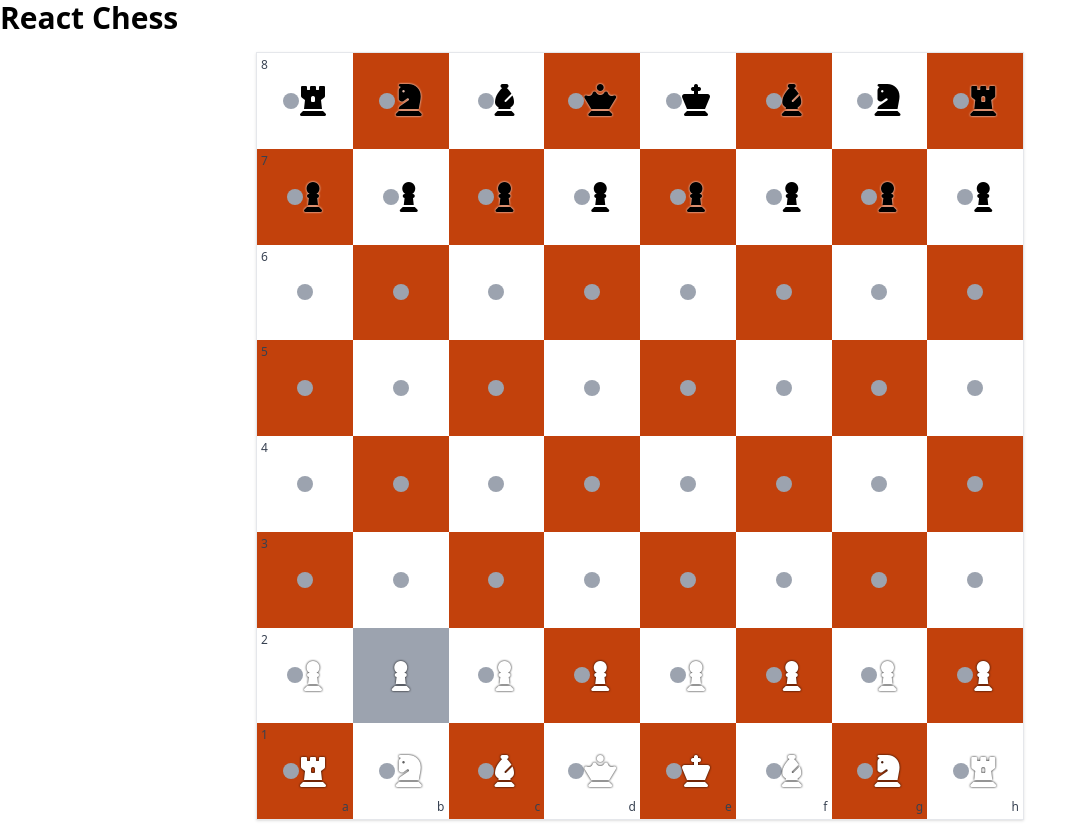
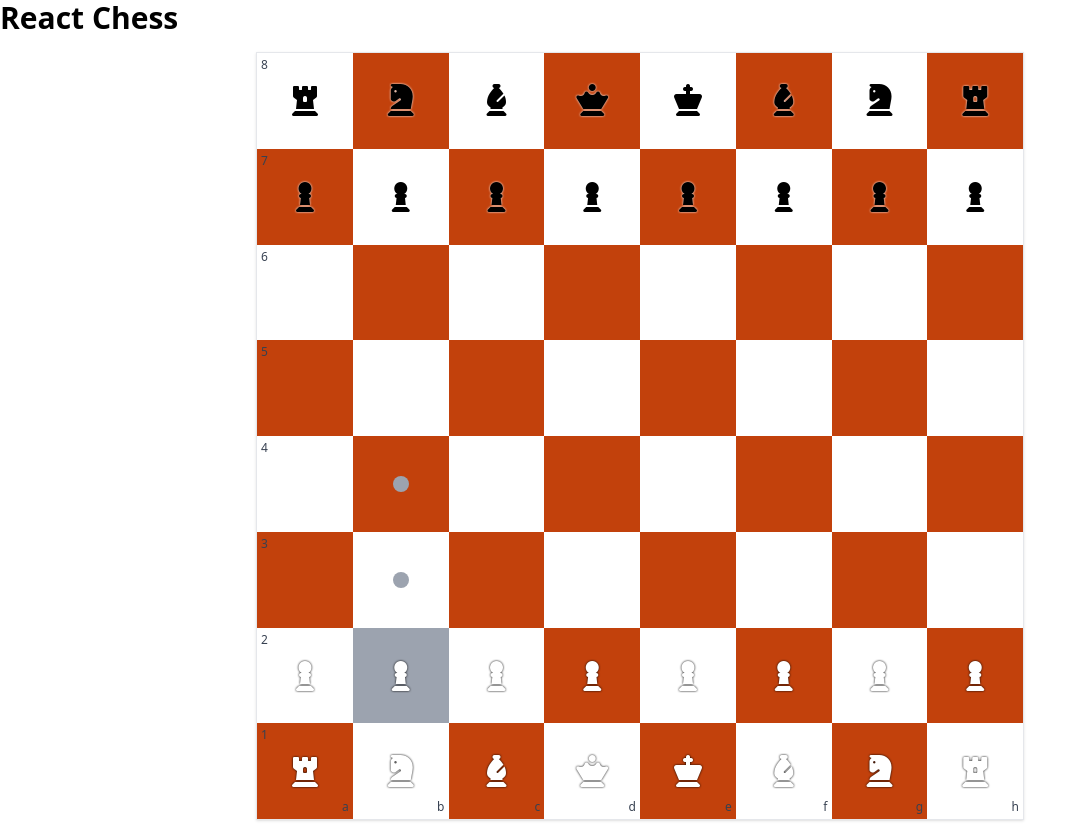
Before and after one commit to nikolakenjic/chess-game, a React (Vite) app: page / in a window 1280 px wide. Both pictures are taken after a click on the element 400 px from the left and 675 px from the top of the page. Shown: the whole page, without its empty margins (0-1085 px from the left). Built offline with nearby package versions, Linux system fonts and the light colour scheme.

Commit message:
refactor square model

```diff
--- a/src/components/board/Board.tsx
+++ b/src/components/board/Board.tsx
@@ -3,6 +3,8 @@ import BoardModel from '../../models/BoardModel';
 import SquareModel from '../../models/SquareModel';
 import { PlayerColor } from '../../models/PlayerModel';
 import Square from './Square';
+import { CoordinateModel } from '../../models/CoordinateModel';
+import { getValidMoves } from '../../services/move-service';
 
 interface Props {
   board: BoardModel;
@@ -14,21 +16,16 @@ const Board = ({ board, playerTurn, playingAsWhite }: Props) => {
   const [selectedSquare, setSelectedSquare] = useState<SquareModel | null>(
     null
   );
-  const validMoves: Array<SquareModel> = useMemo(() => {
-    if (!selectedSquare) return [];
-    return board.squares.filter(
-      (boardSquare) =>
-        boardSquare.column !== selectedSquare?.column ||
-        boardSquare.row !== selectedSquare?.row
-    );
-  }, [board, selectedSquare]);
+  const validMoves: Array<CoordinateModel> = useMemo(() => {
+    return getValidMoves(selectedSquare);
+  }, [selectedSquare]);
 
   const isValidMove = useCallback(
     (square: SquareModel): boolean => {
       return validMoves.some(
-        (validMoveSquare) =>
-          validMoveSquare.column === square.column &&
-          validMoveSquare.row === square.row
+        (validMoveCoordinates) =>
+          validMoveCoordinates.column === square.coordinates.column &&
+          validMoveCoordinates.row === square.coordinates.row
       );
     },
     [validMoves]
@@ -40,18 +37,24 @@ const Board = ({ board, playerTurn, playingAsWhite }: Props) => {
         {board.squares.map((square: SquareModel) => (
           <div
             className={`w-full h-full col-start-${
-              playingAsWhite ? square.column + 1 : 8 - square.column
-            } row-start-${playingAsWhite ? 8 - square.row : square.row + 1}`}
-            key={`square_${square.row}_${square.column}`}
+              playingAsWhite
+                ? square.coordinates.column + 1
+                : 8 - square.coordinates.column
+            } row-start-${
+              playingAsWhite
+                ? 8 - square.coordinates.row
+                : square.coordinates.row + 1
+            }`}
+            key={`square_${square.coordinates.row}_${square.coordinates.column}`}
           >
             <Square
               square={square}
-              showCoordinatesColumn={square.row === 0}
-              showCoordinatesRow={square.column === 0}
+              showCoordinatesColumn={square.coordinates.row === 0}
+              showCoordinatesRow={square.coordinates.column === 0}
               showAsValidMove={isValidMove(square)}
               isSelected={
-                square.row === selectedSquare?.row &&
-                square.column === selectedSquare?.column
+                square.coordinates.row === selectedSquare?.coordinates.row &&
+                square.coordinates.column === selectedSquare?.coordinates.column
               }
               canSelect={
                 square.piece?.color === playerTurn || isValidMove(square)
--- a/src/components/board/Square.tsx
+++ b/src/components/board/Square.tsx
@@ -52,7 +52,15 @@ const Square = ({
         </span>
       )}
 
-      {showAsValidMove && <span className="bg-gray-400 w-4 h-4 rounded-full" />}
+      {showAsValidMove && (
+        <span
+          className={`rounded-full ${
+            square.piece
+              ? 'w-12 h-12 border-2 border-gray-400 absolute'
+              : 'bg-gray-400 w-4 h-4'
+          }`}
+        />
+      )}
 
       {square.piece && (
         <i
--- /dev/null
+++ b/src/models/CoordinateModel.ts
@@ -0,0 +1,4 @@
+export interface CoordinateModel {
+  row: number;
+  column: number;
+}
--- a/src/models/SquareModel.ts
+++ b/src/models/SquareModel.ts
@@ -1,3 +1,4 @@
+import { CoordinateModel } from './CoordinateModel';
 import PieceModel from './PieceModel';
 
 const columnNotation: Record<number, string> = {
@@ -12,13 +13,11 @@ const columnNotation: Record<number, string> = {
 };
 
 export default class SquareModel {
-  readonly row: number;
-  readonly column: number;
+  coordinates: CoordinateModel;
   piece: PieceModel;
 
   constructor(row: number, column: number) {
-    this.row = row;
-    this.column = column;
+    this.coordinates = { row, column };
   }
 
   setPiece(piece: PieceModel): void {
@@ -26,14 +25,14 @@ export default class SquareModel {
   }
 
   getColumnCoordinates(): string {
-    return `${columnNotation[this.column]}`;
+    return `${columnNotation[this.coordinates.column]}`;
   }
 
   getRowCoordinates(): string {
-    return `${this.row + 1}`;
+    return `${this.coordinates.row + 1}`;
   }
 
   isLightSquare(): boolean {
-    return (this.column + this.row) % 2 !== 0;
+    return (this.coordinates.column + this.coordinates.row) % 2 !== 0;
   }
 }
--- /dev/null
+++ b/src/services/move-service.ts
@@ -0,0 +1,38 @@
+import { CoordinateModel } from '../models/CoordinateModel';
+import { PieceType } from '../models/PieceModel';
+import { PlayerColor } from '../models/PlayerModel';
+import SquareModel from '../models/SquareModel';
+
+export const getValidMoves = (
+  square: SquareModel | null
+): Array<CoordinateModel> => {
+  if (!square || !square?.piece) return [];
+
+  const validMoves: Array<CoordinateModel> = [];
+  const { row, column } = square.coordinates;
+
+  if (square.piece.type === PieceType.PAWN) {
+    if (square.piece.color === PlayerColor.WHITE) {
+      validMoves.push({ row: row + 1, column });
+      if (row === 1) {
+        validMoves.push({ row: row + 2, column });
+      }
+    } else {
+      validMoves.push({ row: row - 1, column });
+      if (row === 6) {
+        validMoves.push({ row: row - 2, column });
+      }
+    }
+  }
+
+  return validMoves;
+
+  //    return board.squares
+  //         .filter(
+  //           (boardSquare) =>
+  //             boardSquare.coordinates.column !==
+  //               selectedSquare?.coordinates.column ||
+  //             boardSquare.coordinates.row !== selectedSquare?.coordinates.row
+  //         )
+  //         .map((boardSquare) => boardSquare.coordinates);
+};
```
